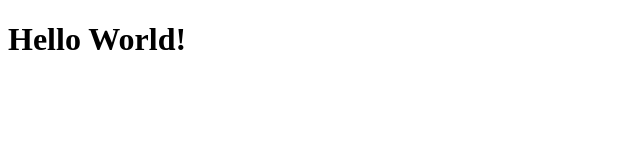
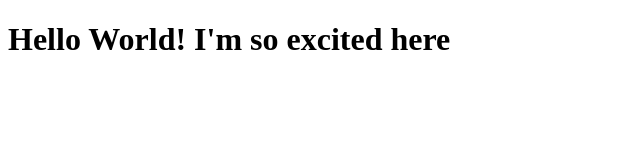
Before and after one commit to okpismart/coursera, a plain HTML site: page mysite/index.html in a window 1280 px wide. Shown: the whole page, without its empty margins (0-640 px from the left). Drawn offline with Linux system fonts and the light colour scheme.

Commit message:
new changes

```diff
--- a/mysite/index.html
+++ b/mysite/index.html
@@ -4,6 +4,6 @@
 	<title>my first coding page</title>
 </head>
 <body>
-<h1>Hello World!</h1>
+<h1>Hello World! I'm so excited here</h1>
 </body>
 </html>
```
